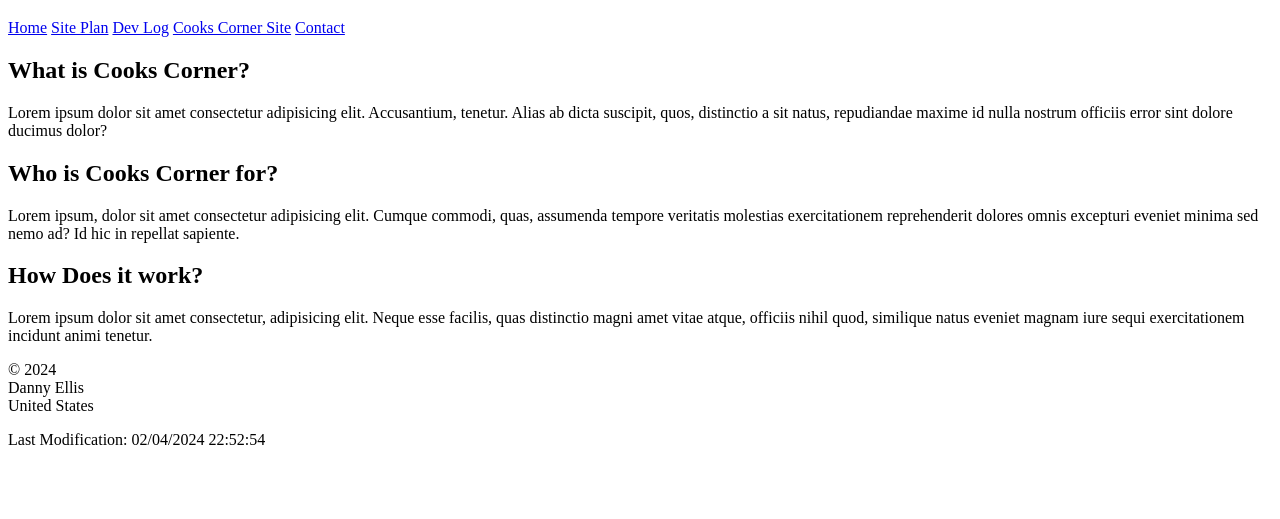
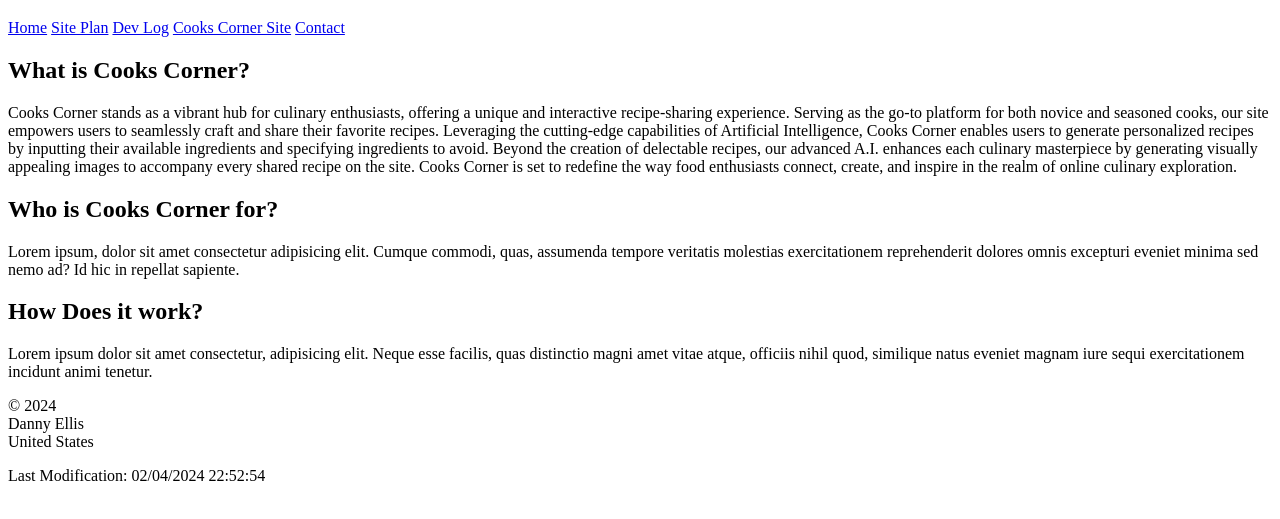
Before and after one commit to jorted-runner/chefs-cabinet, a plain HTML site: page index.html in a window 1280 px wide. Shown: the part 61-580 px from the top of the page. Drawn offline with Linux system fonts and the light colour scheme.

Commit message:
What is Cooks Corner?

```diff
--- a/index.html
+++ b/index.html
@@ -23,7 +23,9 @@
 <main>
     <section>
         <h1>What is Cooks Corner?</h1>
-        <p>Lorem ipsum dolor sit amet consectetur adipisicing elit. Accusantium, tenetur. Alias ab dicta suscipit, quos, distinctio a sit natus, repudiandae maxime id nulla nostrum officiis error sint dolore ducimus dolor?</p>
+        <p>
+            Cooks Corner stands as a vibrant hub for culinary enthusiasts, offering a unique and interactive recipe-sharing experience. Serving as the go-to platform for both novice and seasoned cooks, our site empowers users to seamlessly craft and share their favorite recipes. Leveraging the cutting-edge capabilities of Artificial Intelligence, Cooks Corner enables users to generate personalized recipes by inputting their available ingredients and specifying ingredients to avoid. Beyond the creation of delectable recipes, our advanced A.I. enhances each culinary masterpiece by generating visually appealing images to accompany every shared recipe on the site. Cooks Corner is set to redefine the way food enthusiasts connect, create, and inspire in the realm of online culinary exploration.
+        </p>
     </section>
     <section>
         <h1>Who is Cooks Corner for?</h1>
```
